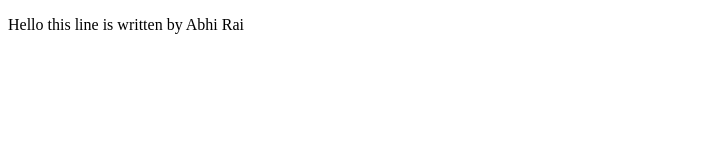
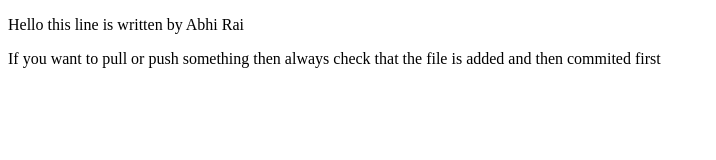
Before and after one commit to Manash2005/eco_friendly, a website: page First.html in a window 1280 px wide. Shown: the whole page, without its empty margins (0-716 px from the left). Drawn offline with Linux system fonts and the light colour scheme.

Commit message:
this is how you push or pull

```diff
--- a/First.html
+++ b/First.html
@@ -7,5 +7,6 @@
 </head>
 <body>
     <p>Hello this line is written by Abhi Rai</p>
+    <p>If you want to pull or push something then always check that the file is added and then commited first</p>
 </body>
 </html>
```
